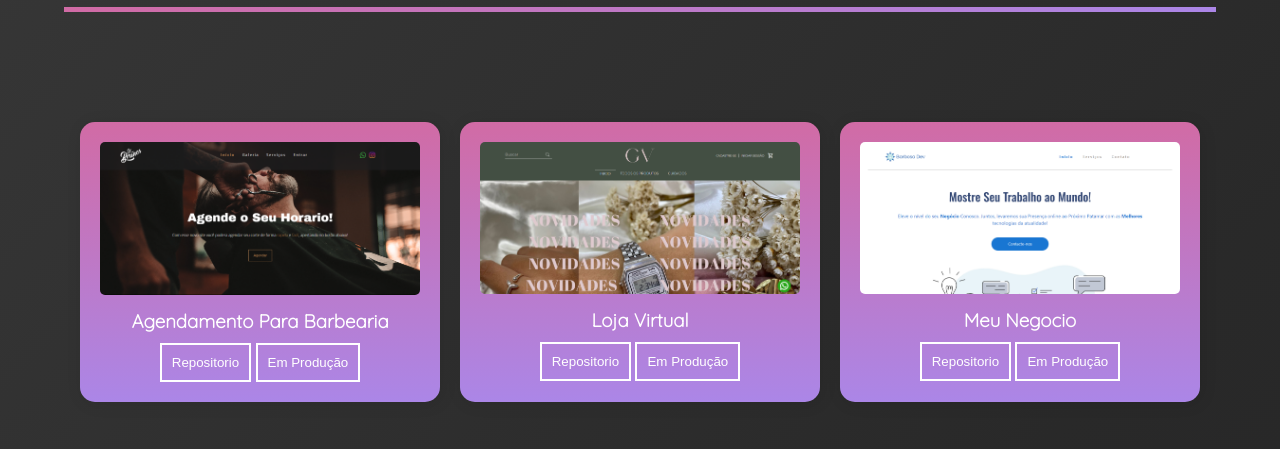
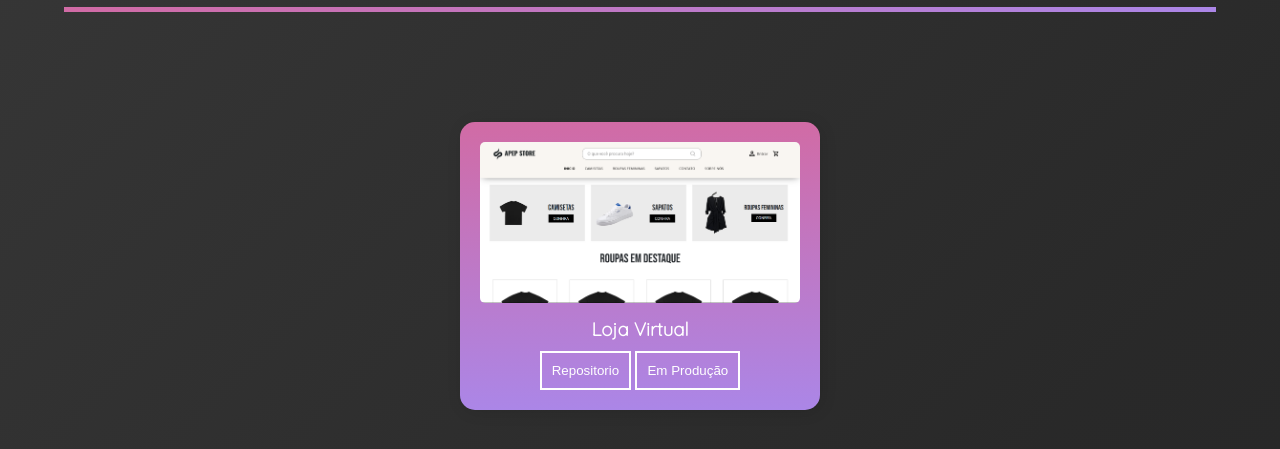
Before and after one commit to MateusBarbosa1/Portifolio, a plain HTML site: page projects.html in a window 1280 px wide. Shown: the part 91-540 px from the top of the page. Drawn offline with Linux system fonts and the light colour scheme; a web font is replaced by a local one.

Commit message:
update projects

```diff
--- a/projects.html
+++ b/projects.html
@@ -26,54 +26,21 @@
         <!-- Card 1 -->
         <div class="secao4-div-card">
           <div class="image">
-            <img src="img/Barbearia.png" alt="" />
+            <img src="img/apep.png" alt="" />
           </div>
-          <h3>Agendamento Para Barbearia</h3>
+          <h3>Loja Virtual</h3>
           <div>
             <button>
-              <a href="https://github.com/MateusBarbosa1/SiteAgendamento"
-                >Repositorio</a
-              >
+              <a href="https://github.com/MateusBarbosa1/ApepStore"
+                >Repositorio</a>
             </button>
             <button>
-              <a href="https://brunobarber.onrender.com/">Em Produção</a>
+              <a href="https://apepstore.onrender.com/">Em Produção</a>
             </button>
           </div>
         </div>
 
-        <div class="secao4-div-card">
-          <div class="image">
-            <img src="img/Ecommerce.png" alt="" />
-          </div>
-          <h3>Loja Virtual</h3>
-          <div>
-            <button>
-              <a href="https://github.com/MateusBarbosa1/GabriellyVitoria"
-                >Repositorio</a
-              >
-            </button>
-            <button>
-              <a href="https://gabriellyvitoria.onrender.com/">Em Produção</a>
-            </button>
-          </div>
-        </div>
 
-        <div class="secao4-div-card">
-          <div class="image">
-            <img src="img/BarbosaDev.png" alt="" />
-          </div>
-          <h3>Meu Negocio</h3>
-          <div>
-            <button>
-              <a href="https://github.com/MateusBarbosa1/BarbosaDev"
-                >Repositorio</a
-              >
-            </button>
-            <button>
-              <a href="https://www.barbosadev.com.br/">Em Produção</a>
-            </button>
-          </div>
-        </div>
       </div>
     </section>
   </body>
```
Also changed, not shown: img/Barbearia.png (deleted), img/BarbosaDev.png (deleted), img/Ecommerce.png (deleted), img/apep.png (added), 1 other file.
